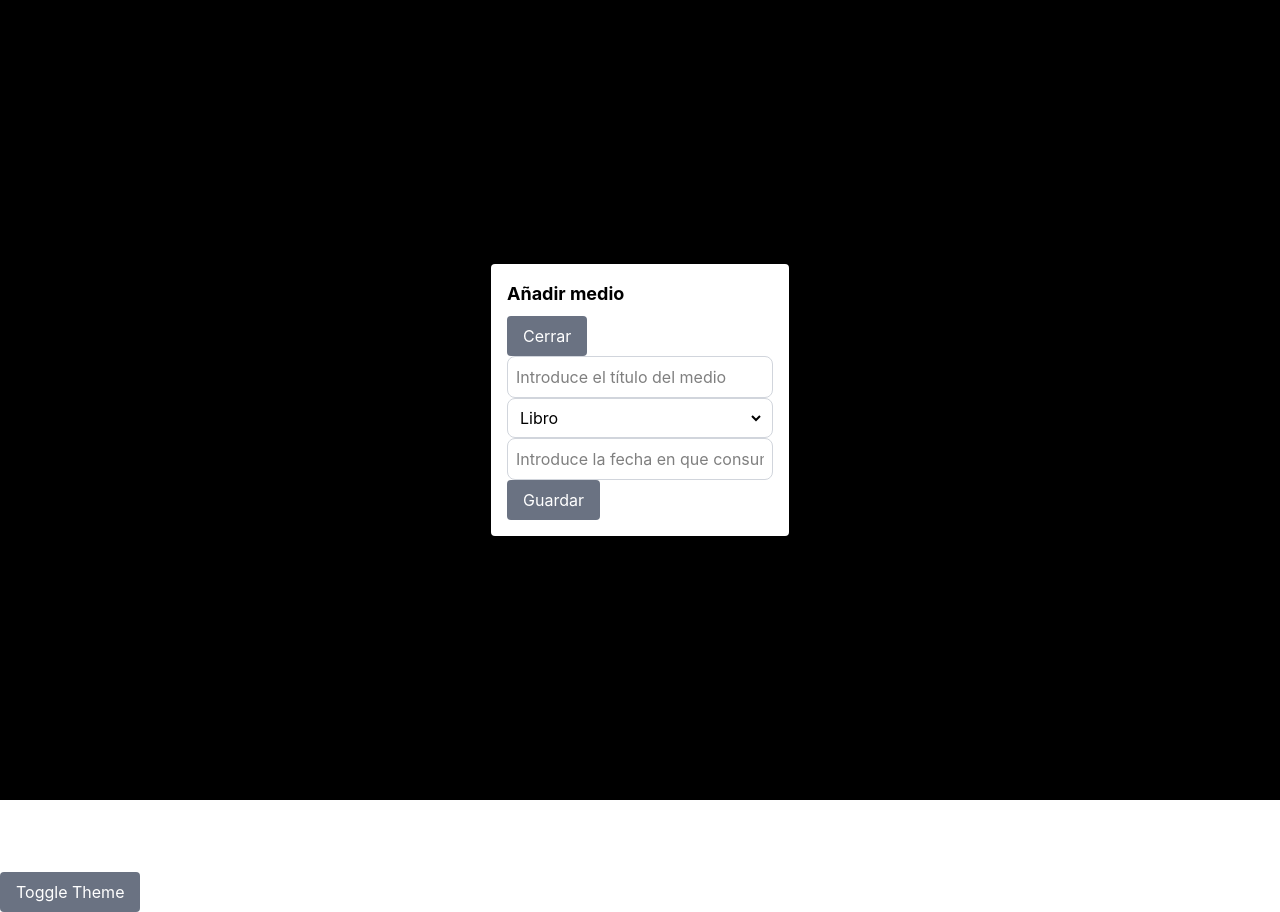
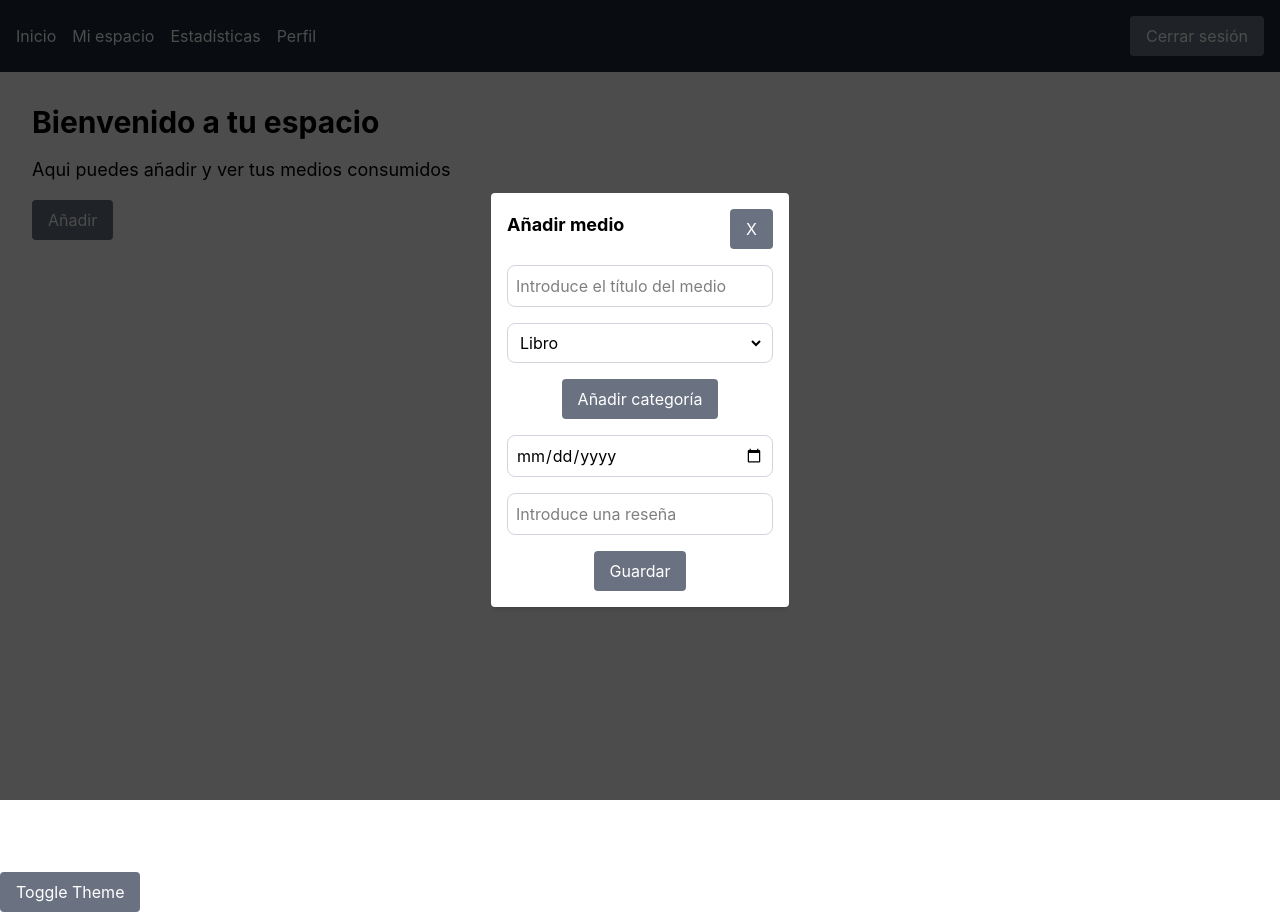
Before and after one commit to Nereag443/proyecto, a React (Vite) app in the folder diary-project/frontend/: page /mySpace in a window 1280 px wide. Both pictures are taken after a click on the button "Añadir". Built offline with nearby package versions, Linux system fonts and the light colour scheme.

Commit message:
añadida funcionalidad para que al usar el modal se añadan las mediaCards

```diff
--- /dev/null
+++ b/diary-project/frontend/src/components/mediaCard.tsx
@@ -0,0 +1,28 @@
+import { Button } from "./button";
+
+export interface MediaCardProps {
+  title: string;
+  type: string;
+  date: string;
+  review: string;
+}
+
+export function MediaCard({ title, type, date, review }: MediaCardProps) {
+    return (
+        <div className="bg-white text-black dark:bg-gray-900 dark:text-white rounded-lg shadow-md p-4 w-full flex gap-4">
+            <div className="flex flex-col min-w-32">
+            <h3 className="text-xl font-bold mb-2">{title}</h3>
+            <p className="text-sm text-gray-500 dark:text-gray-400 mb-4">{type}</p>
+            <p className="text-sm text-gray-500 dark:text-gray-400">{date}</p>
+            </div>
+            <p className="border border-gray-500 rounded-lg p-2 text-sm  text-gray-500 dark:text-gray-400 w-full overflow-hidden break-words">{review}</p>
+            <Button
+                text="Editar"
+                onClick={() => {}} />
+            <Button
+                text="Eliminar"
+                onClick={() => {}} />
+        </div>
+    );
+
+}
--- a/diary-project/frontend/src/components/modal.tsx
+++ b/diary-project/frontend/src/components/modal.tsx
@@ -11,12 +11,16 @@ export function Modal({ isOpen, onClose, title, children }: ModalProps) {
     if (!isOpen) return null;
 
     return (
-        <div className="fixed inset-0 bg-black bg-opacity-50 flex flex-col items-center justify-center z-50">
-            <div className="bg-white text-black dark:bg-gray-900 dark:text-white p-4 rounded shadow-md">
+        <div className="fixed inset-0 bg-black/70 flex items-center justify-center"
+        onClick={onClose}>
+        <div className="bg-white text-black dark:bg-gray-900 dark:text-white p-4 rounded shadow-md flex flex-col items-center gap-4"
+        onClick={(e) => e.stopPropagation()}>
+            <div className="flex items-center justify-between w-full">
                 <h2 className="text-lg font-bold mb-2">{title}</h2>
-                <Button text="Cerrar" onClick={onClose} />
-                {children}
+                <Button text="X" onClick={onClose} />
             </div>
+            {children}
+        </div>
         </div>
     );
 }
--- a/diary-project/frontend/src/pages/mySpace.tsx
+++ b/diary-project/frontend/src/pages/mySpace.tsx
@@ -4,12 +4,34 @@ import { Modal } from "../components/modal";
 import { useState } from "react";
 import { Select } from "../components/select";
 import { MediaCard } from "../components/mediaCard";
+import type { MediaCardProps } from "../components/mediaCard";
 
 export function MySpace () {
     const [isModalOpen, setIsModalOpen] = useState(false);
     const [title, setTitle] = useState("");
     const [type, setType] = useState("");
     const [date, setDate] = useState("");
+    const [review, setReview] = useState("");
+    const [errors, setErrors] = useState({title: "", type: "", date: ""});
+    const [media, setMedia] = useState<MediaCardProps[]>([]);
+    const handleSave = () => {
+        const newErrors = { title: "", type: "", date: "" };
+        if (title.trim() === "") {
+            newErrors.title = "El título es obligatorio";
+        }
+        if (type.trim() === "") {
+            newErrors.type = "El tipo es obligatorio";
+        }
+        if (date.trim() === "") {
+            newErrors.date = "La fecha es obligatoria";
+        }
+        setErrors(newErrors);
+
+        if (Object.values(newErrors).every((error) => error === "")) {
+            setMedia([...media, { title, type, date, review }]);
+            setIsModalOpen(false);
+        }
+    }
 
     return (
         <div className="min-h-screen bg-white text-black dark:bg-gray-900 dark:text-white p-4">
@@ -19,6 +41,11 @@ export function MySpace () {
                 <Button
                     text="Añadir"
                     onClick={() => setIsModalOpen(true)} />
+                <div className="flex flex-col gap-4 mt-4">
+                            {media.map((item, index) => (
+                                <MediaCard key={index} {...item} />
+                            ))}
+                        </div>
                 <Modal
                     isOpen={isModalOpen}
                     onClose={() => setIsModalOpen(false)}
@@ -26,16 +53,24 @@ export function MySpace () {
                         <Input
                             value={title}
                             placeholder="Introduce el título del medio"
-                            onChange={(value) => setTitle(value)} />
+                            onChange={(value) => setTitle(value)}
+                            error={errors.title} />
                         <Select
                             value={type}
-                            options={["Libro", "Película", "Serie", "Videojuego"]}
-                            onChange={(value) => setType(value)} />
+                            options={["Libro", "Película", "Serie", "Videojuego", "Música"]}
+                            onChange={(value) => setType(value)}
+                            error={errors.type} />
+                        <Button text="Añadir categoría" onClick={() => {}} />
                         <Input
                             value={date}
-                            placeholder="Introduce la fecha en que consumiste el medio"
-                            onChange={(value) => setDate(value)} />
-                        <Button text="Guardar" onClick={() => MediaCard({title, type})} />
+                            type="date"
+                            onChange={(value) => setDate(value)}
+                            error={errors.date} />
+                        <Input
+                            value={review}
+                            placeholder="Introduce una reseña"
+                            onChange={(value) => setReview(value)} />
+                        <Button text="Guardar" onClick={handleSave} />
                     </Modal>
             </div>
         </div>
```
